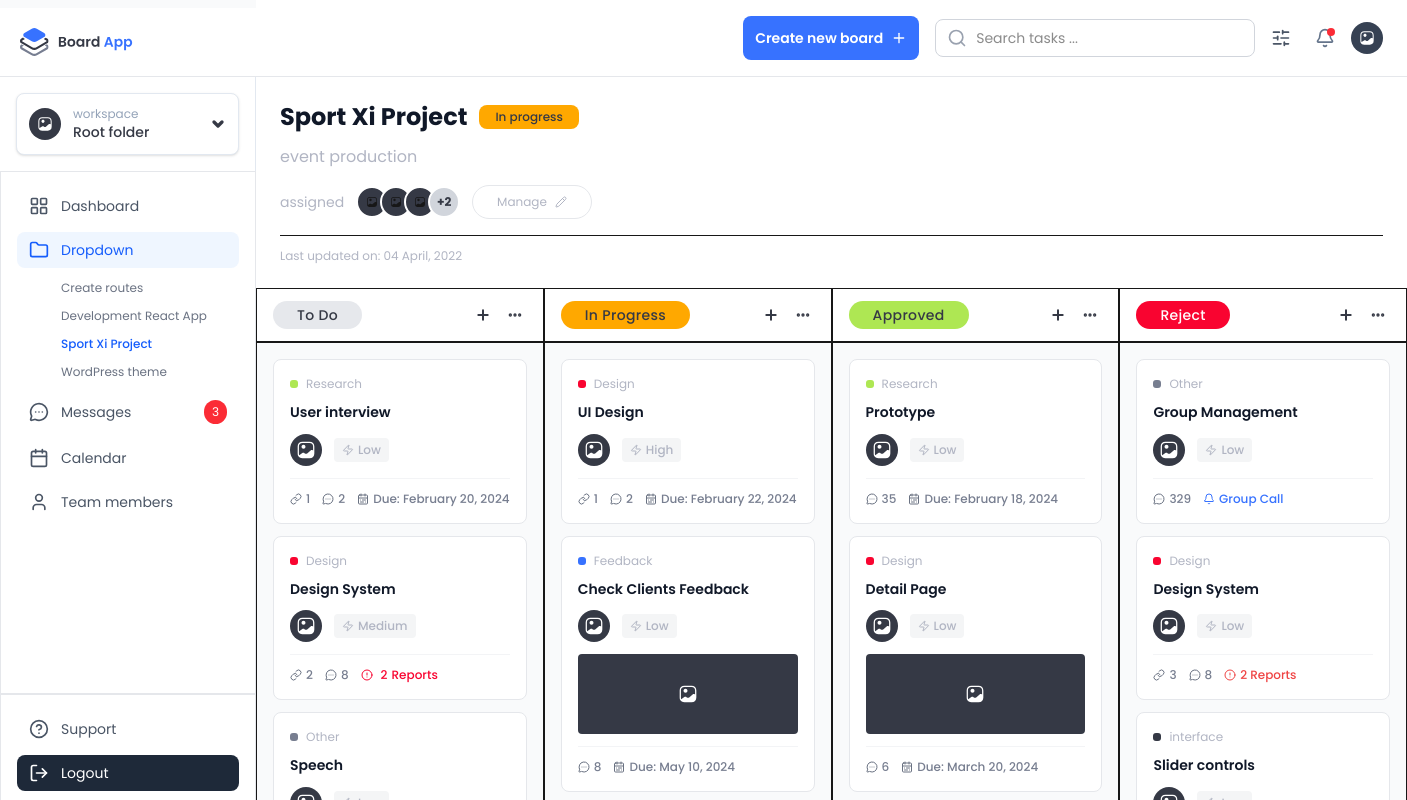
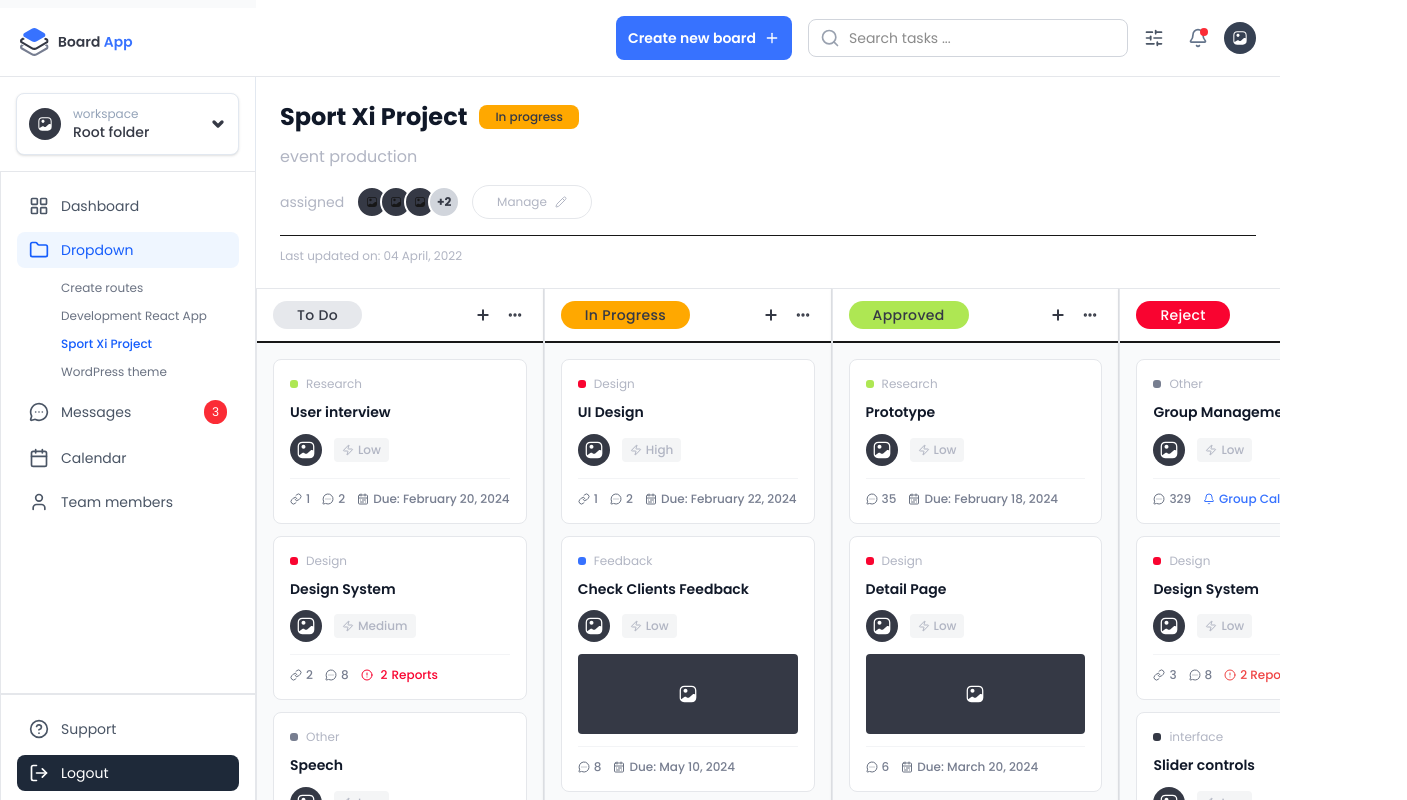
Before and after one commit to Vihanga-EBI/Swimlane-Dashboard, a Next.js app: page / in a window 1280 px wide. Shown: the top 800 px of the page, 1407 px wide, since content can reach past the window. Built offline with nearby package versions, Linux system fonts and the light colour scheme.

Commit message:
create some allignment issues

```diff
--- a/src/components/Appbar.tsx
+++ b/src/components/Appbar.tsx
@@ -27,8 +27,7 @@ export default function Appbar() {
 
       <div
         className={`
-        w-64 bg-white h-screen flex flex-col
-        fixed lg:static z-50 transform transition-transform duration-300 ease-in-out
+        w-64 bg-white h-screen flex flex-col fixed z-50
         ${isOpen ? "translate-x-0" : "-translate-x-full lg:translate-x-0"}
       `}
         style={{ marginTop: "8px" }}
@@ -50,7 +49,7 @@ export default function Appbar() {
 
               <div>
                 <div className="text-xs text-text-muted">workspace</div>
-                <div className="text-sm font-medium text-text-natural-3">
+                        <div className="text-sm font-medium text-text-natural-3">
                   Root folder
                 </div>
               </div>
@@ -59,7 +58,7 @@ export default function Appbar() {
           </div>
         </div>
 
-        <nav className="flex-1 p-4 border border-gray-200">
+        <nav className="flex-1 p-4 border border-gray-200 overflow-y-auto">
           <ul className="space-y-2">
             <li>
               <a
--- a/src/components/Swimlane.tsx
+++ b/src/components/Swimlane.tsx
@@ -36,8 +36,8 @@ export default function Swimlane({ status, tasks, title }: SwimlaneProps) {
   };
 
   return (
-    <div className="flex-1 min-w-0 w-full lg:w-auto border-1">
-      <div className={`bg-white px-3 border-b-2 lg:px-4 py-2 lg:py-3`}>
+    <div className="flex-1 min-w-64 border border-gray-200 bg-white shadow-sm">
+      <div className={`px-3 border-b-2 lg:px-4 py-2 lg:py-3 rounded-t-lg`}>
         <div className="flex items-center justify-between">
           <div className="flex items-center">
             <h2
--- a/src/screens/Dashboard/Page.tsx
+++ b/src/screens/Dashboard/Page.tsx
@@ -71,9 +71,9 @@ export default function Page() {
 
   return (
     <AdminLayout>
-      <div className="flex-1 overflow-x-auto mobile-scroll">
+      <div className="flex-1">
         <DndContext onDragStart={handleDragStart} onDragEnd={handleDragEnd}>
-          <div className="grid grid-cols-1  sm:grid-cols-2 lg:grid-cols-4 min-w-max touch-manipulation">
+          <div className="grid grid-cols-1 sm:grid-cols-2 lg:grid-cols-4 min-w-max">
             {swimlanes.map((swimlane) => (
               <Swimlane
                 key={swimlane.status}
--- a/src/screens/layout.tsx
+++ b/src/screens/layout.tsx
@@ -8,12 +8,16 @@ export default function AdminLayout({
     children: React.ReactNode
 }) {
     return (
-        <div className="min-h-screen bg-gray-50 flex">
+        <div className="min-h-screen bg-gray-50">
             <Appbar />
-            <div className="flex-1 flex flex-col lg:ml-0">
-                <Header />
-                <SwimlaneHeader/>
-                <main className="flex-1">
+            <div className="lg:ml-64 flex flex-col min-h-screen">
+                <div className="sticky top-0 z-30 bg-white">
+                    <Header />
+                    <SwimlaneHeader />
+                </div>
+
+                {/* Scrollable Main Content */}
+                <main className="flex-1 overflow-auto">
                     {children}
                 </main>
             </div>
```
